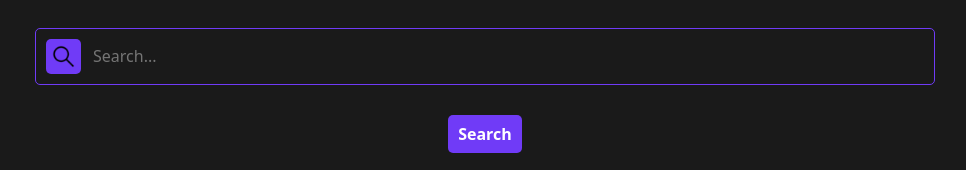
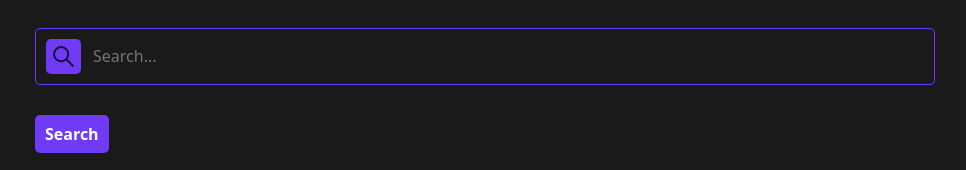
Before and after one commit to Carrisonn/E-commerce, a website built with Vite: page src/sections/products.html in a window 1280 px wide. Shown: the part 102-272 px from the top of the page, without its empty margins (155-1121 px from the left). Built offline with nearby package versions, Linux system fonts and the light colour scheme.

Commit message:
added products search form

```diff
--- a/src/sections/products.html
+++ b/src/sections/products.html
@@ -27,15 +27,14 @@
 
   <main>
     <div class="container">
-      <div class="div-input-search">
-        <img src="../icons/search-icon.png" loading="lazy" alt="Search Icon" width="35px" height="35px"
-          title="Search Icon">
-        <input type="text" id="input-search-products" class="input-search-products" placeholder="Search...">
-      </div>
-      <div class="div-btn-search">
+      <form id="form-products" class="form-products">
+        <div class="div-input-search">
+          <img src="../icons/search-icon.png" loading="lazy" alt="Search Icon" width="35px" height="35px"
+            title="Search Icon">
+          <input type="text" id="input-search-products" class="input-search-products" placeholder="Search...">
+        </div>
         <button type="submit" class="btn-search-products" id="btn-search-products">Search</button>
-      </div>
-
+      </form>
       <div class="div-products-container"></div>
     </div>
   </main>
```
